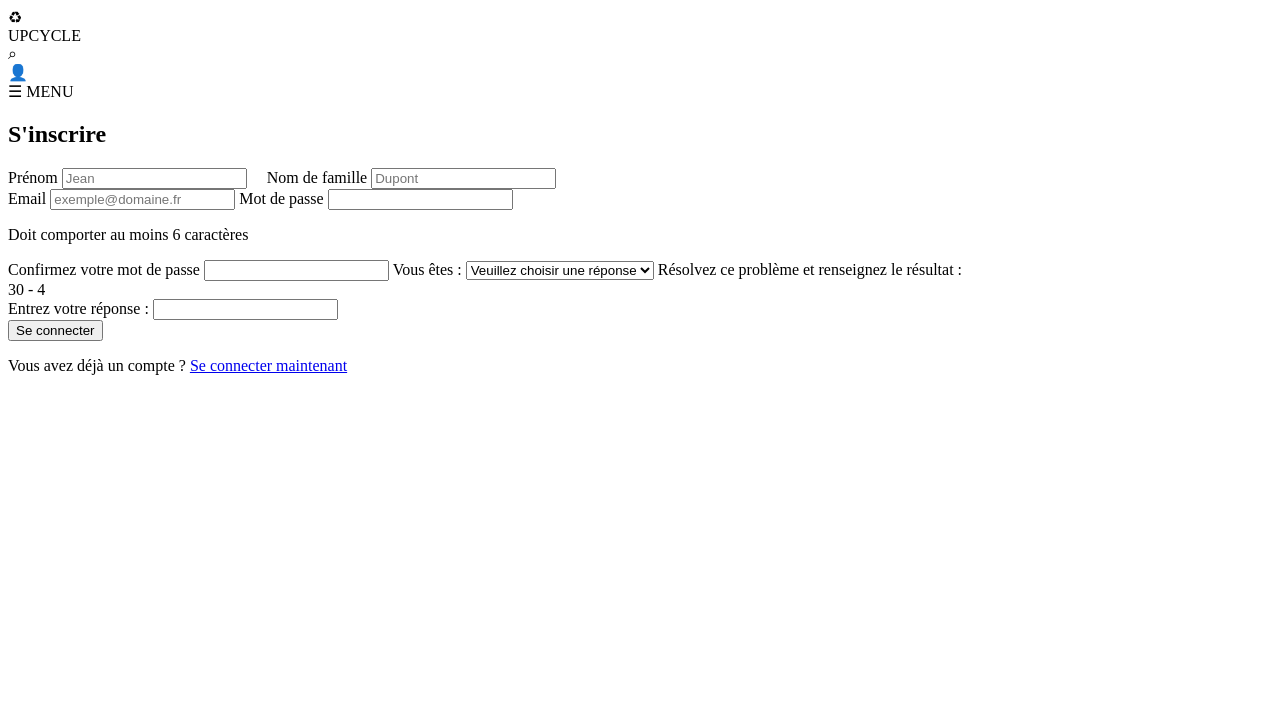
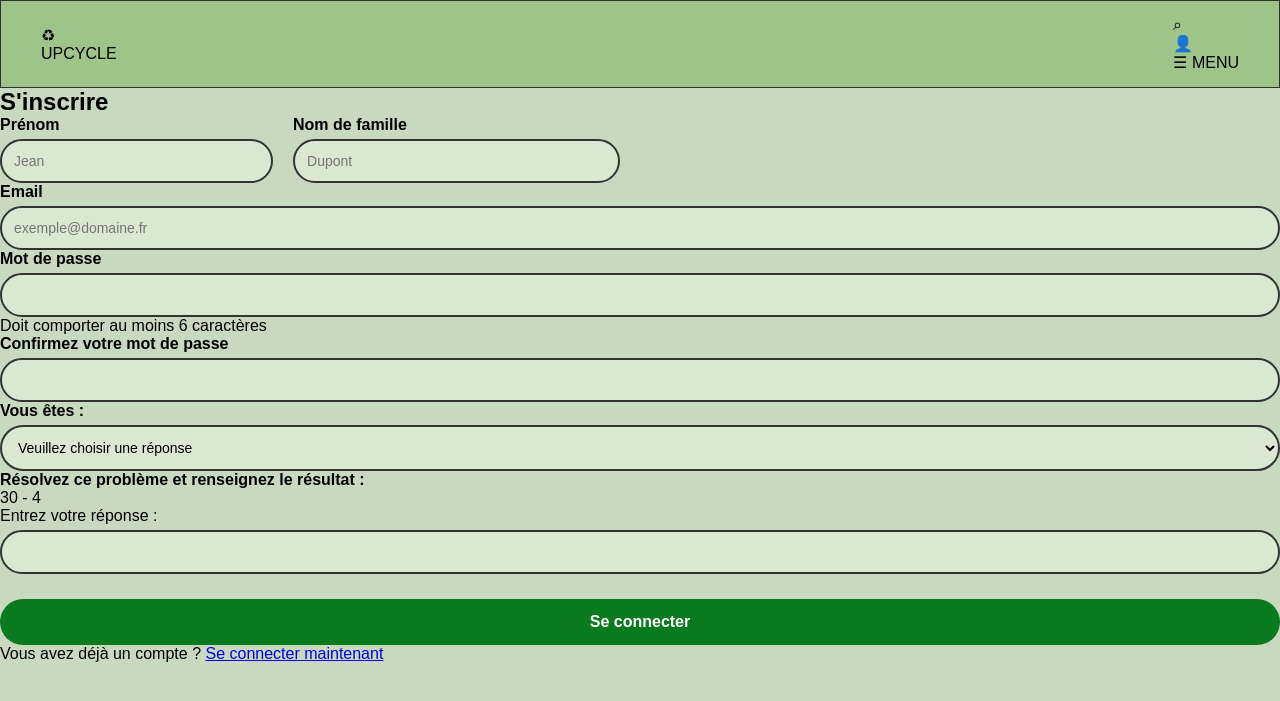
Before and after one commit to PFrancine/PA2A2, a PHP site: page /auth/inscription.php in a window 1280 px wide. Shown: the top 701 px of the page. Run offline with PHP 8.4, Linux system fonts and the light colour scheme.

Commit message:
inscription_css2

```diff
--- a/auth/style_inscription.css
+++ b/auth/style_inscription.css
@@ -1,64 +1,168 @@
+/* RESET */
+
+*{
+margin:0;
+padding:0;
+box-sizing:border-box;
+font-family: Arial, Helvetica, sans-serif;
+}
+
+body{
+background:#c9d9c0;
+}
+
+/* HEADER */
+
+header{
+display:flex;
+align-items:center;
+justify-content:space-between;
+padding:15px 40px;
+background:#9fc48a;
+border:1px solid #333;
+}
+
+.logo{
+width:70px;
+}
+
+header input{
+width:500px;
+padding:12px;
+border-radius:30px;
+border:2px solid #333;
+background:#dbe8d1;
+}
+
+.icons{
+display:flex;
+gap:30px;
+font-size:25px;
+align-items:center;
+}
+
+/* CONTAINER */
+
 .inscription-container{
 
-background:#e9e9e9;
-width:600px;
+width:700px;
 margin:60px auto;
+background:#eeeeee;
 padding:40px;
-border-radius:20px;
+border-radius:25px;
 
 }
 
+/* TITRE */
+
+.inscription-container h2{
+margin-bottom:25px;
+font-size:28px;
+}
+
+/* ROW PRENOM NOM */
+
 .row{
-
 display:flex;
 gap:20px;
+}
+
+/* INPUT GROUP */
+
+.input-group{
+flex:1;
+display:flex;
+flex-direction:column;
+}
+
+/* LABEL */
+
+label{
+margin-top:15px;
+font-weight:bold;
+}
+
+/* INPUT */
+
+input, select{
+
+width:100%;
+padding:12px;
+margin-top:5px;
+
+border-radius:25px;
+border:2px solid #333;
+
+background:#dbe8d1;
+
+font-size:14px;
 
 }
 
-.input-group{
+/* TEXTE INFO */
 
-flex:1;
-
+small{
+color:#666;
 }
 
-.inscription-container input,
-.inscription-container select{
-
-width:100%;
-padding:12px;
-margin:8px 0;
-border-radius:20px;
-border:1px solid #ccc;
-background:#dcead6;
-
-}
+/* CAPTCHA */
 
 .captcha{
-
 display:flex;
 align-items:center;
 gap:15px;
-
+margin-top:10px;
 }
 
 .captcha span{
 
 padding:10px 20px;
-background:#dcead6;
-border-radius:20px;
+background:#dbe8d1;
+border-radius:25px;
+border:2px solid #333;
 font-weight:bold;
 
 }
 
-.inscription-container button{
+/* BOUTON */
+
+button{
 
 width:100%;
-margin-top:20px;
-padding:12px;
-background:#0b7d2b;
+margin-top:25px;
+
+padding:14px;
+
+background:#0a7a1e;
 color:white;
+
 border:none;
-border-radius:25px;
+border-radius:30px;
+
 font-size:16px;
+font-weight:bold;
+
+cursor:pointer;
 
 }
+
+button:hover{
+background:#065a16;
+}
+
+/* TEXTE BAS */
+
+.inscription-container p{
+margin-top:20px;
+text-align:center;
+}
+
+.inscription-container a{
+color:#0a7a1e;
+text-decoration:none;
+font-weight:bold;
+}
+
+.inscription-container a:hover{
+text-decoration:underline;
+}
```
